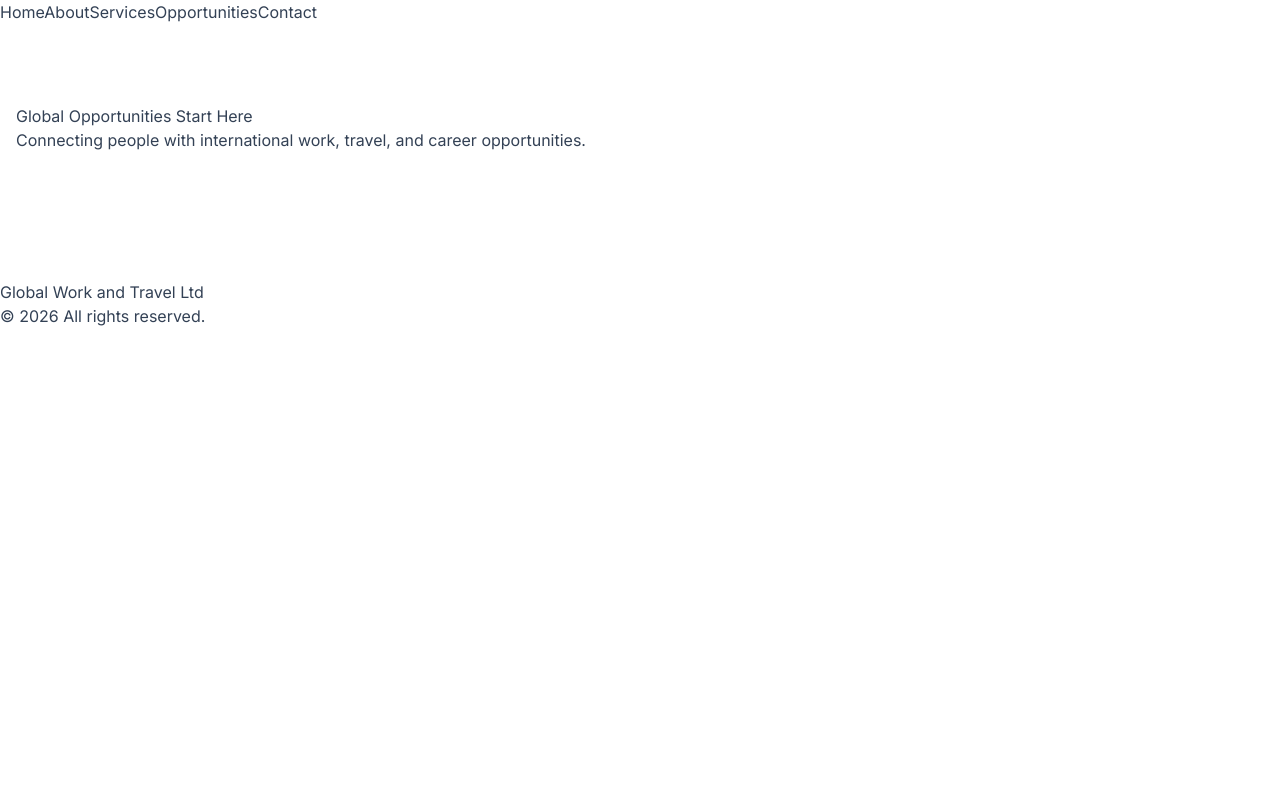
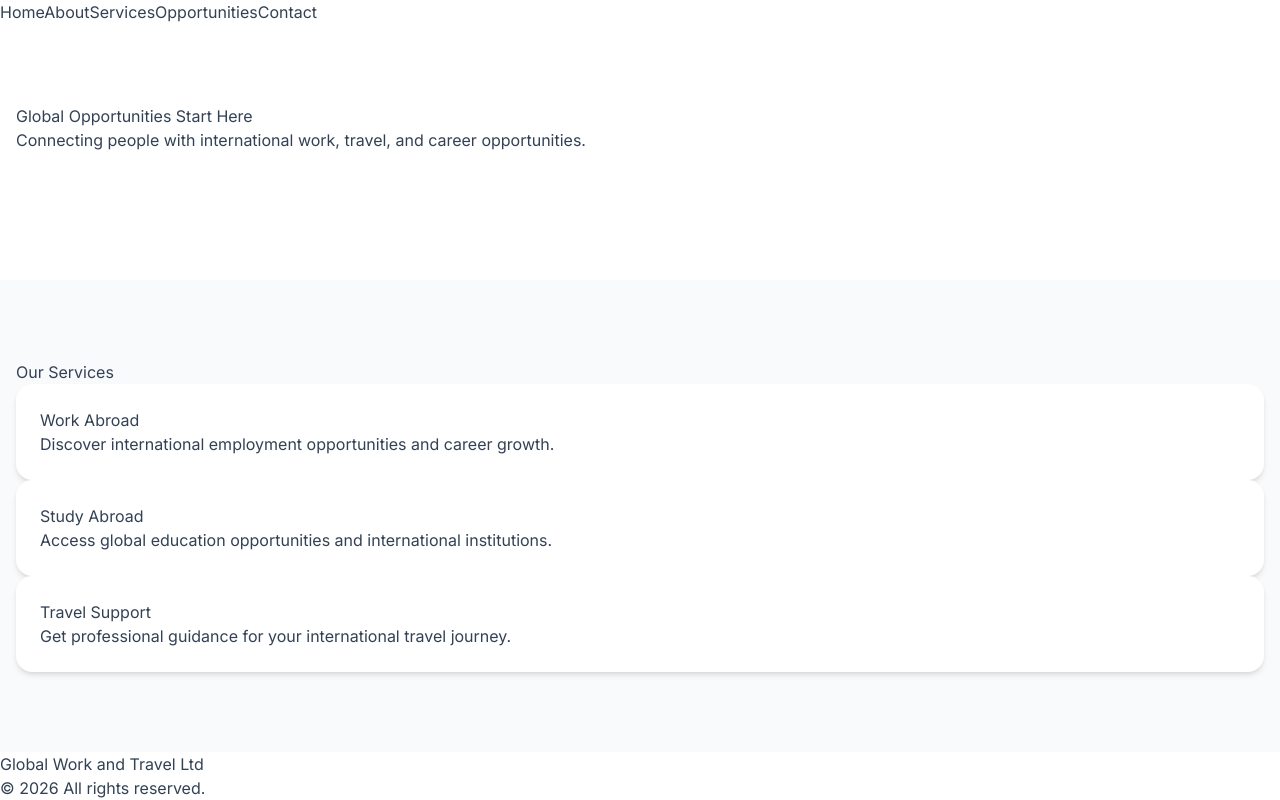
Before and after one commit to ericbalaile/Balaile-Tech-Lab, a React (Vite) app: page / in a window 1280 px wide. Built offline with nearby package versions, Linux system fonts and the light colour scheme.

Commit message:
Build homepage services preview section

```diff
--- a/src/pages/Home.jsx
+++ b/src/pages/Home.jsx
@@ -1,8 +1,27 @@
 import Container from "../components/ui/Container.jsx";
 import Section from "../components/ui/Section.jsx";
 import Button from "../components/ui/Button.jsx";
+import Card from "../components/ui/Card.jsx";
 
 function Home() {
+  const services = [
+    {
+      title: "Work Abroad",
+      description:
+        "Discover international employment opportunities and career growth.",
+    },
+    {
+      title: "Study Abroad",
+      description:
+        "Access global education opportunities and international institutions.",
+    },
+    {
+      title: "Travel Support",
+      description:
+        "Get professional guidance for your international travel journey.",
+    },
+  ];
+
   return (
     <main>
       <Section>
@@ -25,6 +44,30 @@ function Home() {
           </div>
         </Container>
       </Section>
+
+      <Section background="light">
+        <Container>
+          <div>
+            <h2>
+              Our Services
+            </h2>
+
+            <div>
+              {services.map((service) => (
+                <Card key={service.title}>
+                  <h3>
+                    {service.title}
+                  </h3>
+
+                  <p>
+                    {service.description}
+                  </p>
+                </Card>
+              ))}
+            </div>
+          </div>
+        </Container>
+      </Section>
     </main>
   );
 }
```
